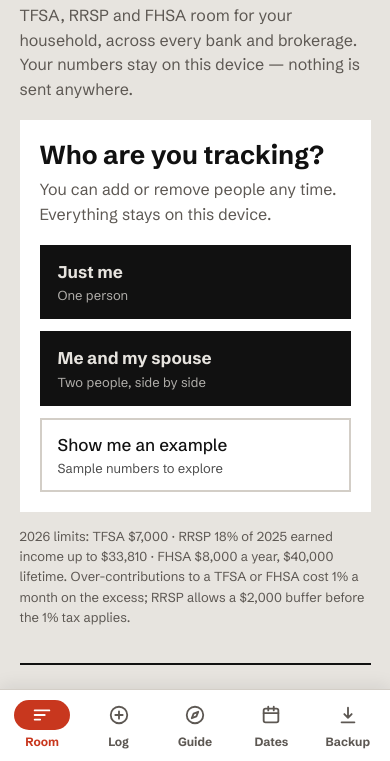
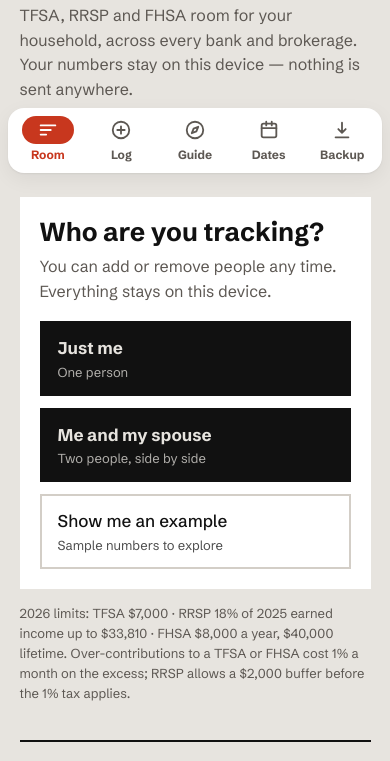
Before and after one commit to ngujral/room-tracker, a plain HTML site: page index.html in a window 390 px wide. Shown: the part 80-841 px from the top of the page. Drawn offline with Linux system fonts and the light colour scheme.

Commit message:
Pin the tab bar to the top on phones
Safari's bottom toolbar on iPhone covered the fixed bottom tab bar.
The tabs now sit in a bar that stays pinned at the top while scrolling,
clear of Safari's toolbar and the status bar in the installed app.

Co-Authored-By: Claude Opus 5.5 <noreply@anthropic.com>
Claude-Session: https://claude.ai/code/session_0157hHn6BxzhVvwyeEmnH7RD

```diff
--- a/index.html
+++ b/index.html
@@ -44,7 +44,8 @@ main.band{padding-bottom:max(36px,env(safe-area-inset-bottom))}
 .wrap{max-width:1240px;margin:0 auto}
 h1{font-size:clamp(28px,4.2vw,44px);line-height:1.05;margin:0;font-weight:800;text-wrap:balance}
 .sub{color:var(--mute);margin:6px 0 0}
-nav{display:flex;gap:6px;margin-top:20px;padding:6px;background:var(--panel);border-radius:16px;box-shadow:0 1px 2px rgba(0,0,0,.06),0 6px 20px rgba(0,0,0,.06);flex-wrap:wrap}
+.navbar{position:sticky;top:0;z-index:4;background:var(--bg);padding:max(10px,env(safe-area-inset-top)) max(5vw,16px) 10px}
+nav{display:flex;gap:6px;margin:0;padding:6px;background:var(--panel);border-radius:16px;box-shadow:0 1px 2px rgba(0,0,0,.06),0 6px 20px rgba(0,0,0,.06);flex-wrap:wrap}
 nav a{display:flex;align-items:center;gap:8px;padding:10px 16px;min-height:48px;border-radius:12px;color:var(--mute);text-decoration:none;font-weight:700;font-size:16px;transition:background .15s,color .15s}
 nav a:hover{background:var(--track);color:var(--ink)}
 nav a.on{background:var(--brick);color:#fff}
@@ -52,15 +53,14 @@ nav svg{width:22px;height:22px;flex:none;fill:none;stroke:currentColor;stroke-wi
 nav .s{display:none}
 @media(prefers-reduced-motion:reduce){nav a{transition:none}}
 @media(max-width:700px){
-  body{padding-bottom:calc(84px + env(safe-area-inset-bottom))}
-  nav{position:fixed;left:0;right:0;bottom:0;z-index:4;margin:0;border-radius:0;display:grid;grid-template-columns:repeat(5,minmax(0,1fr));gap:0;padding:6px 4px calc(8px + env(safe-area-inset-bottom));border-top:1px solid var(--rule);box-shadow:0 -4px 16px rgba(0,0,0,.08)}
-  nav a{flex-direction:column;gap:3px;padding:4px 0;min-height:56px;font-size:12px;border-radius:0;justify-content:center}
+  .navbar{padding:max(6px,env(safe-area-inset-top)) max(8px,env(safe-area-inset-left)) 6px max(8px,env(safe-area-inset-right))}
+  nav{display:grid;grid-template-columns:repeat(5,minmax(0,1fr));gap:2px;padding:4px;margin:0}
+  nav a{flex-direction:column;gap:2px;padding:4px 0;min-height:56px;font-size:12px;border-radius:10px;justify-content:center}
   nav a:hover{background:transparent}
-  nav a .ic{display:grid;place-items:center;width:56px;height:30px;border-radius:999px;transition:background .15s}
+  nav a .ic{display:grid;place-items:center;width:52px;height:28px;border-radius:999px}
   nav a.on{background:transparent;color:var(--brick)}
   nav a.on .ic{background:var(--brick);color:#fff}
   nav .f{display:none}nav .s{display:inline}
-  .toast{bottom:calc(96px + env(safe-area-inset-bottom))!important}
 }
 nav a:focus-visible,button:focus-visible,input:focus-visible,select:focus-visible{outline:3px solid var(--brick);outline-offset:2px}
 .view{display:none}.view.on{display:block}
@@ -132,6 +132,8 @@ h3{font-size:20px;margin:24px 0 8px}
   <h1 id="headline">TFSA, RRSP &amp; FHSA room tracker</h1>
   <p class="sub">TFSA, RRSP and FHSA room for your household, across every bank and brokerage. Your numbers stay on this device — nothing is sent anywhere.</p>
   <div class="install" id="inst" role="region" aria-label="Install"><span id="instMsg">Add Room Tracker to your home screen to use it like an app, even offline.</span><span style="display:flex;gap:8px"><button type="button" id="instBtn">Install</button><button type="button" class="x" id="instNo">Not now</button></span></div>
+</div></header>
+<div class="navbar"><div class="wrap">
   <nav id="nav" aria-label="Sections">
     <a href="#room" data-v="room" aria-label="Room"><span class="ic"><svg viewBox="0 0 24 24" aria-hidden="true"><path d="M4 7h16M4 12h11M4 17h6"/></svg></span><span class="f">Room</span><span class="s">Room</span></a>
     <a href="#log" data-v="log" aria-label="Contributions"><span class="ic"><svg viewBox="0 0 24 24" aria-hidden="true"><circle cx="12" cy="12" r="9"/><path d="M12 8v8M8 12h8"/></svg></span><span class="f">Contributions</span><span class="s">Log</span></a>
@@ -139,7 +141,7 @@ h3{font-size:20px;margin:24px 0 8px}
     <a href="#dates" data-v="dates" aria-label="Key dates"><span class="ic"><svg viewBox="0 0 24 24" aria-hidden="true"><rect x="4" y="5" width="16" height="15" rx="2"/><path d="M4 10h16M9 3v4M15 3v4"/></svg></span><span class="f">Key dates</span><span class="s">Dates</span></a>
     <a href="#data" data-v="data" aria-label="Backup"><span class="ic"><svg viewBox="0 0 24 24" aria-hidden="true"><path d="M12 4v11M8 11l4 4 4-4M5 20h14"/></svg></span><span class="f">Backup</span><span class="s">Backup</span></a>
   </nav>
-</div></header>
+</div></div>
 
 <main class="band"><div class="wrap">
   <section class="view" id="v-room">
--- a/sw.js
+++ b/sw.js
@@ -1,6 +1,6 @@
 // Offline support: cache the app shell, serve it when there's no network.
 // Bump VERSION whenever you change index.html so phones pick up the update.
-const VERSION = 'rt-2026-11-22f';
+const VERSION = 'rt-2026-11-22g';
 const SHELL = ['/', '/index.html', '/manifest.webmanifest',
   '/icons/icon-192.png', '/icons/icon-512.png', '/icons/maskable-512.png', '/icons/apple-touch-icon.png'];
 
```
